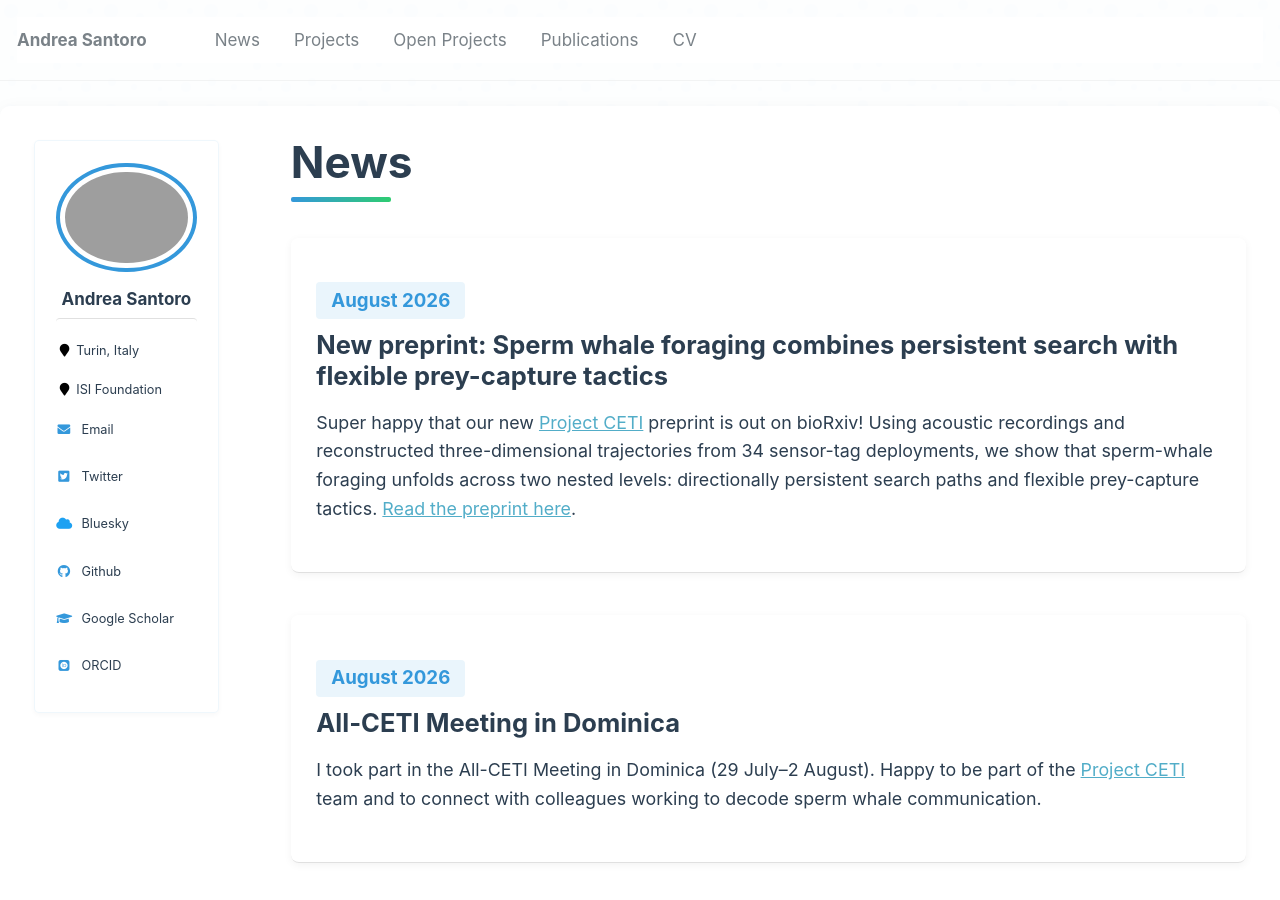
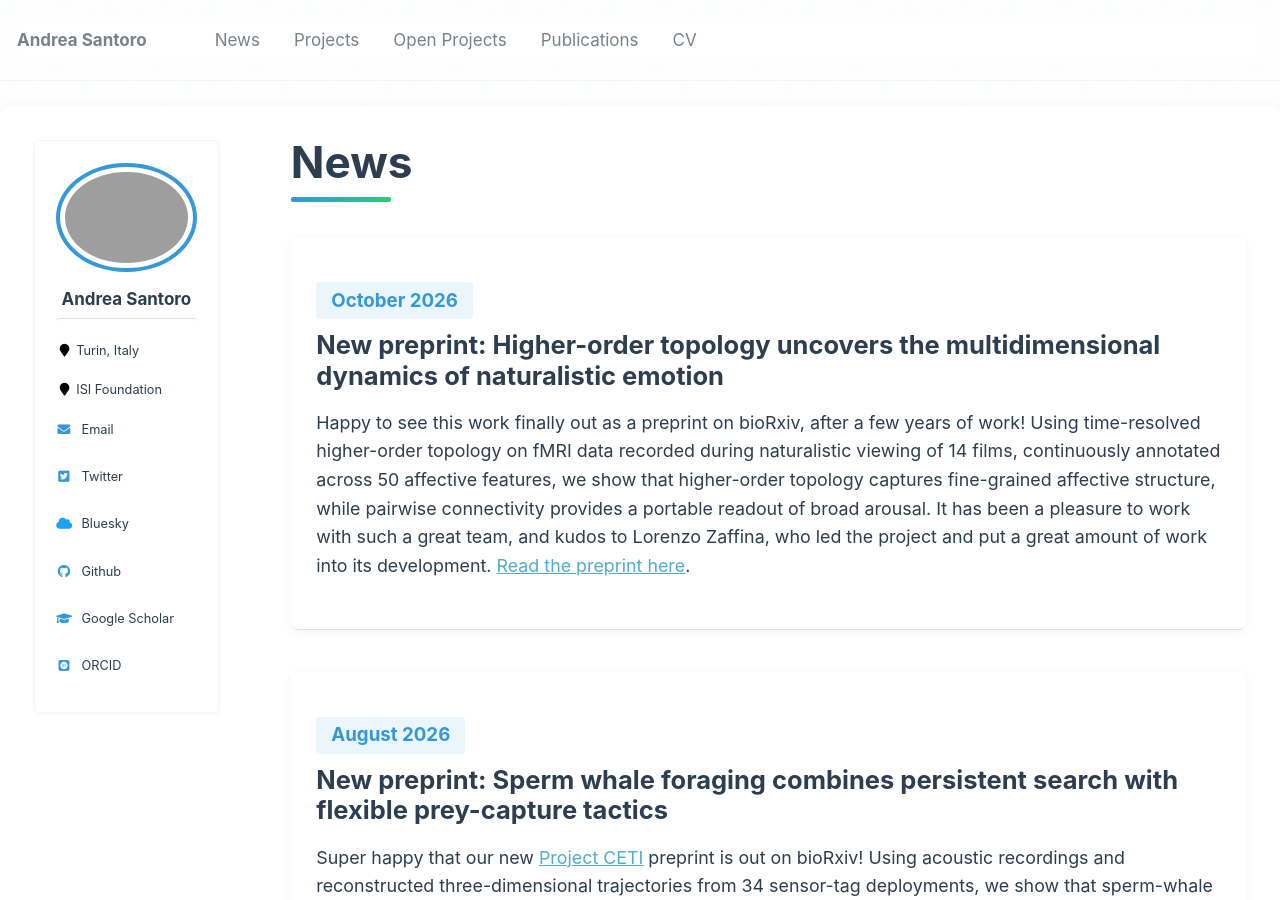
Before and after one commit to andresantoro/andresantoro.github.io, a Jekyll site: the page built from _pages/news.md, in a window 1280 px wide and 900 px high. Built offline with Jekyll 4.4.1, drawn with Linux system fonts in a browser that asks for light colours; some web fonts are replaced.

Commit message:
update news and publications
Add bioRxiv preprint 'Higher-order topology uncovers the multidimensional dynamics of naturalistic emotion' and its news item.

Co-Authored-By: Claude Opus 5.5 <noreply@anthropic.com>

```diff
--- a/_pages/news.md
+++ b/_pages/news.md
@@ -8,6 +8,16 @@ author_profile: true
 {% include base_path %}
 
 
+
+<div class="news-item">
+  <p class="date">October 2026</p>
+  <h3>New preprint: Higher-order topology uncovers the multidimensional dynamics of naturalistic emotion</h3>
+  <p>
+    Happy to see this work finally out as a preprint on bioRxiv, after a few years of work! Using time-resolved higher-order topology on fMRI data recorded during naturalistic viewing of 14 films, continuously annotated across 50 affective features, we show that higher-order topology captures fine-grained affective structure, while pairwise connectivity provides a portable readout of broad arousal.
+    It has been a pleasure to work with such a great team, and kudos to Lorenzo Zaffina, who led the project and put a great amount of work into its development.
+    <a href="https://www.biorxiv.org/content/10.64898/2026.09.26.754452v1" target="_blank">Read the preprint here</a>.
+  </p>
+</div>
 
 <div class="news-item">
   <p class="date">August 2026</p>
```
Also changed, not shown: _data/publications.yml (+9 -0 lines).
